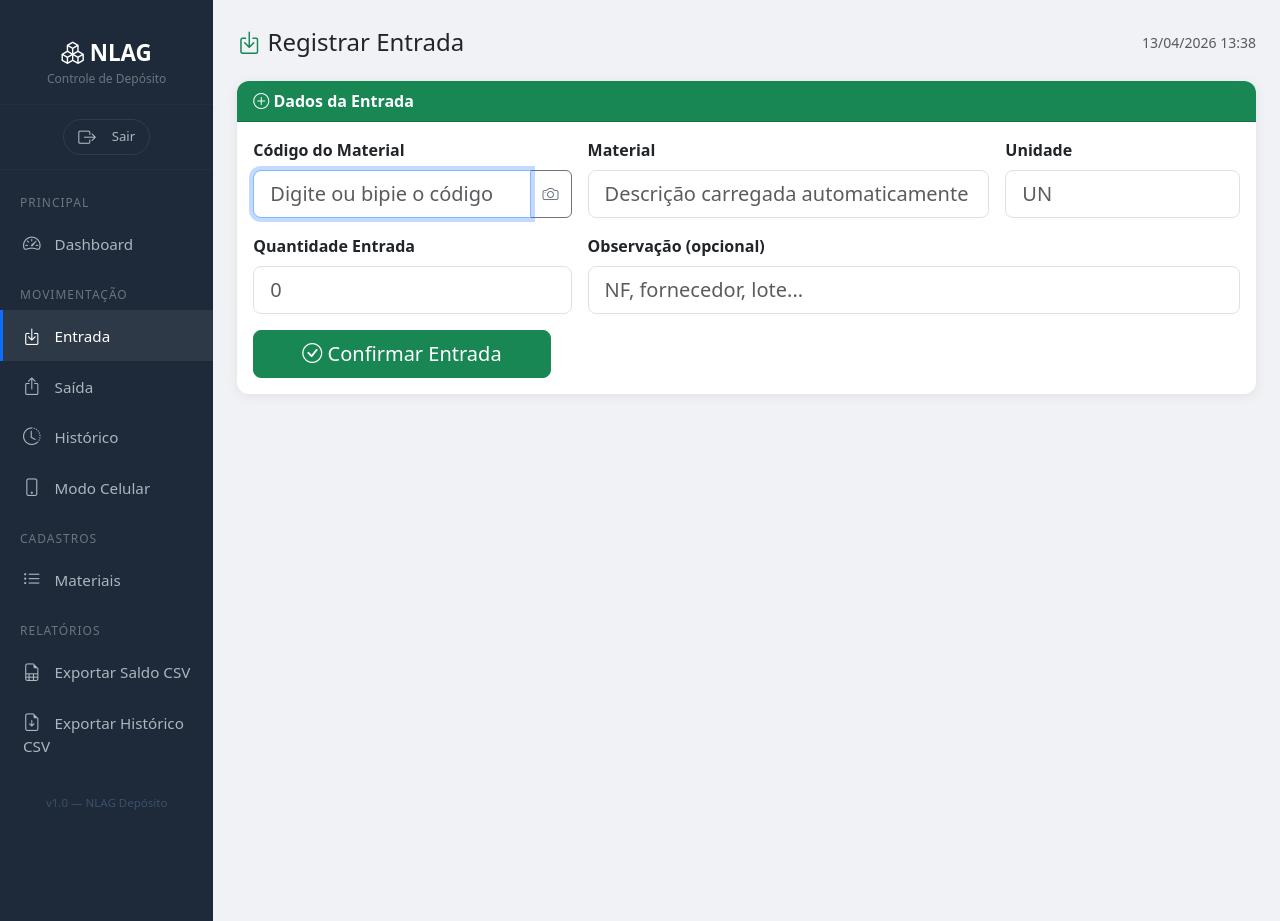
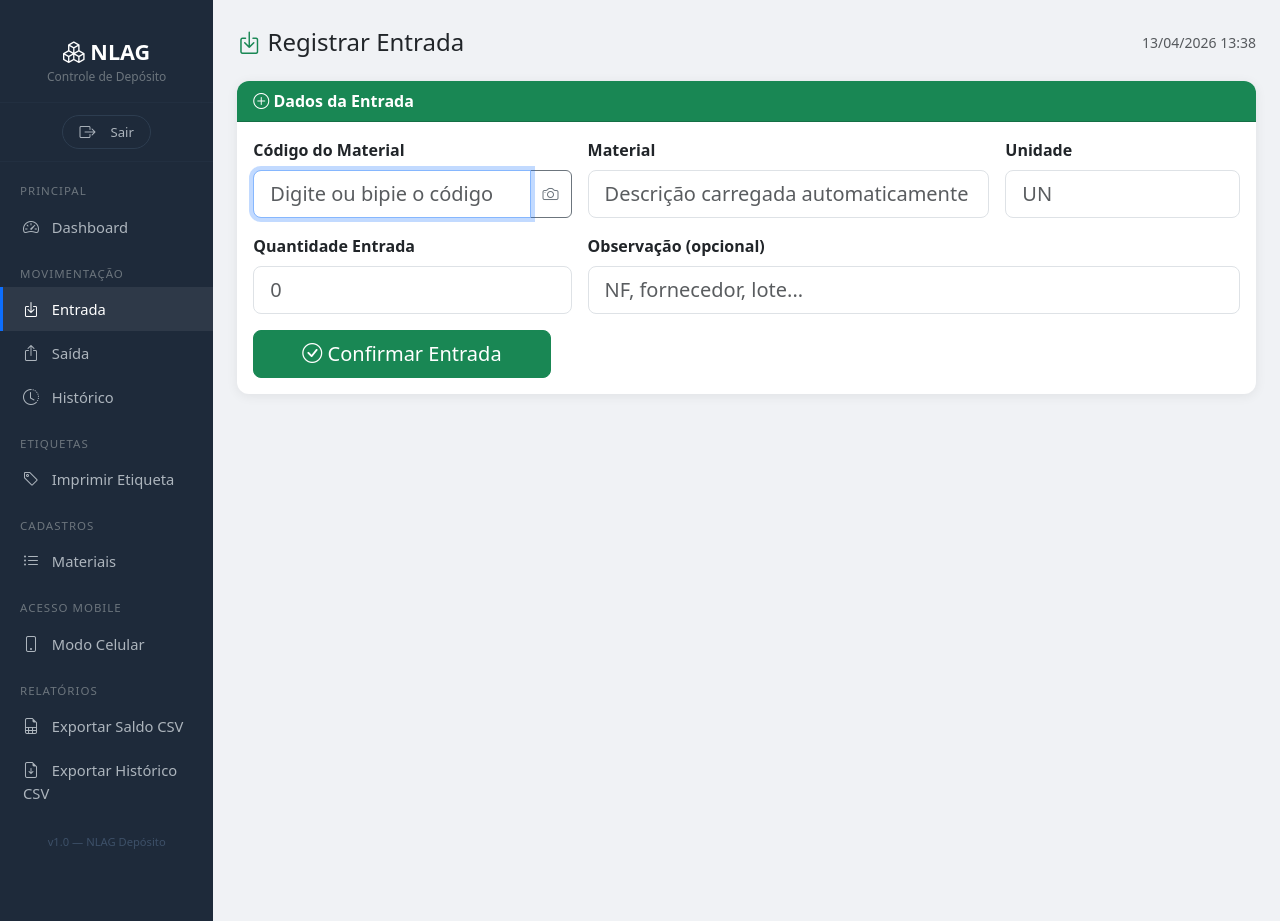
Before and after one commit to gu1001216-arch/NLAG, a Flask app: page /entrada in a window 1280 px wide. Run offline with Flask 3, Linux system fonts and the light colour scheme; the visitor is signed in with stand-in values (Sample User, id 1); data that the repository does not hold is empty; some libraries are stand-ins or nearby versions.

Commit message:
base.html

```diff
--- a/templates/base.html
+++ b/templates/base.html
@@ -9,6 +9,7 @@
   <style>
     body { background-color: #f0f2f5; }
 
+    /* ── SIDEBAR ── */
     .sidebar {
       min-height: 100vh;
       background: #1e2a3a;
@@ -21,9 +22,9 @@
     .sidebar a {
       display: block;
       color: #adb5bd;
-      padding: 12px 20px;
+      padding: 10px 20px;
       text-decoration: none;
-      font-size: 0.95rem;
+      font-size: 0.92rem;
       border-left: 3px solid transparent;
       transition: all 0.2s;
     }
@@ -33,27 +34,30 @@
       background: rgba(255,255,255,0.07);
       border-left: 3px solid #0d6efd;
     }
-    .sidebar a i { margin-right: 10px; font-size: 1.1rem; }
-
+    .sidebar a i {
+      margin-right: 9px;
+      font-size: 1rem;
+    }
     .sidebar .menu-titulo {
       color: #6c757d;
-      font-size: 0.75rem;
+      font-size: 0.72rem;
       text-transform: uppercase;
       letter-spacing: 1px;
-      padding: 18px 20px 6px;
+      padding: 16px 20px 5px;
     }
-    .sidebar-logo {
-      color: #fff;
-      font-size: 1.4rem;
-      font-weight: 700;
-    }
-    .sidebar-sub {
-      color: #6c757d;
-      font-size: 0.75rem;
+    .sidebar-logo  { color: #fff; font-size: 1.35rem; font-weight: 700; }
+    .sidebar-sub   { color: #6c757d; font-size: 0.75rem; }
+    .sidebar-footer {
+      padding: 20px 20px 10px;
+      color: #3d5068;
+      font-size: 0.70rem;
+      text-align: center;
     }
 
+    /* ── CONTEÚDO PRINCIPAL ── */
     .main-content { padding: 28px 24px; }
 
+    /* ── CARDS ── */
     .card {
       border: none;
       border-radius: 12px;
@@ -63,52 +67,69 @@
       border-radius: 12px 12px 0 0 !important;
       font-weight: 600;
     }
-
     .table thead th {
       background-color: #1e2a3a;
       color: #fff;
       border: none;
     }
 
-    /* BOTÃO HAMBURGUER MOBILE */
+    /* ── NAVBAR MOBILE ── */
     .navbar-mobile {
       display: none;
       background: #1e2a3a;
       padding: 12px 16px;
       align-items: center;
       justify-content: space-between;
+      position: sticky;
+      top: 0;
+      z-index: 1030;
     }
-    .navbar-mobile .logo {
-      color: #fff;
-      font-size: 1.1rem;
-      font-weight: 700;
-    }
+    .navbar-mobile .logo   { color: #fff; font-size: 1.1rem; font-weight: 700; }
     .navbar-mobile .btn-menu {
       background: none;
       border: none;
       color: #fff;
-      font-size: 1.5rem;
+      font-size: 1.6rem;
       cursor: pointer;
       padding: 0;
+      line-height: 1;
     }
 
+    /* ── OVERLAY ── */
+    .overlay {
+      display: none;
+      position: fixed;
+      top: 0; left: 0;
+      width: 100%; height: 100%;
+      background: rgba(0,0,0,0.5);
+      z-index: 1040;
+    }
+    .overlay.ativa { display: block; }
+
+    /* ── RESPONSIVO ── */
     @media (max-width: 768px) {
-      .navbar-mobile  { display: flex; }
-      .sidebar        { display: none; position: fixed; top: 0; left: 0;
-                        width: 260px; height: 100vh; z-index: 1050;
-                        min-height: 100vh; padding-top: 16px; }
+      .navbar-mobile { display: flex; }
+      .sidebar {
+        display: none;
+        position: fixed;
+        top: 0; left: 0;
+        width: 270px;
+        height: 100vh;
+        z-index: 1050;
+        min-height: 100vh;
+        padding-top: 12px;
+      }
       .sidebar.aberta { display: block; }
-      .overlay        { display: none; position: fixed; top: 0; left: 0;
-                        width: 100%; height: 100%; background: rgba(0,0,0,0.5);
-                        z-index: 1040; }
-      .overlay.ativa  { display: block; }
-      .col-md-10      { padding: 16px 12px; }
+      .main-content { padding: 16px 12px; }
+      .col-md-10 { padding: 0; }
     }
 
+    /* ── IMPRESSÃO ── */
     @media print {
       .no-print { display: none !important; }
       .sidebar  { display: none !important; }
       .navbar-mobile { display: none !important; }
+      .col-md-2 { display: none !important; }
       .col-md-10 {
         width: 100% !important;
         flex: 0 0 100% !important;
@@ -119,12 +140,12 @@
 </head>
 <body>
 
-<!-- OVERLAY para fechar menu no mobile -->
+<!-- OVERLAY (clique fora fecha menu mobile) -->
 <div class="overlay" id="overlay" onclick="fecharMenu()"></div>
 
-<!-- NAVBAR MOBILE (só aparece em telas pequenas) -->
+<!-- NAVBAR MOBILE -->
 <div class="navbar-mobile no-print">
-  <span class="logo">📦 NLAG — Depósito</span>
+  <span class="logo"><i class="bi bi-boxes"></i> NLAG — Depósito</span>
   <button class="btn-menu" onclick="abrirMenu()">
     <i class="bi bi-list"></i>
   </button>
@@ -133,45 +154,48 @@
 <div class="container-fluid p-0">
   <div class="row g-0">
 
-    <!-- SIDEBAR -->
+    <!-- ══════════════ SIDEBAR ══════════════ -->
     <div class="col-md-2 sidebar no-print" id="sidebar">
 
-      <!-- BOTÃO FECHAR no mobile -->
-      <div class="d-md-none text-end px-3 pb-2">
+      <!-- Fechar (somente mobile) -->
+      <div class="d-md-none text-end px-3 pb-1">
         <button onclick="fecharMenu()"
-                style="background:none; border:none; color:#adb5bd; font-size:1.4rem;">
+                style="background:none;border:none;color:#adb5bd;font-size:1.4rem;">
           <i class="bi bi-x-lg"></i>
         </button>
       </div>
 
-      <!-- LOGO -->
+      <!-- Logo -->
       <div class="text-center py-3 px-2">
         <div class="sidebar-logo"><i class="bi bi-boxes"></i> NLAG</div>
         <div class="sidebar-sub">Controle de Depósito</div>
       </div>
-      <hr style="border-color:#2d3d50; margin:0 0 6px 0;">
 
-      <!-- LOGOUT -->
+      <hr style="border-color:#2d3d50;margin:0 0 4px 0;">
+
+      <!-- Botão Sair -->
       <div class="text-center py-2">
         <a href="/logout"
-           style="display:inline-flex; align-items:center; gap:6px;
-                  color:#adb5bd; font-size:0.82rem; text-decoration:none;
-                  border:1px solid #2d3d50; border-radius:20px;
-                  padding:4px 14px; transition:all 0.2s;"
-           onmouseover="this.style.color='#fff'; this.style.borderColor='#6c757d';"
-           onmouseout="this.style.color='#adb5bd'; this.style.borderColor='#2d3d50';">
+           style="display:inline-flex;align-items:center;gap:6px;
+                  color:#adb5bd;font-size:0.82rem;text-decoration:none;
+                  border:1px solid #2d3d50;border-radius:20px;
+                  padding:4px 16px;transition:all 0.2s;"
+           onmouseover="this.style.color='#fff';this.style.borderColor='#6c757d';"
+           onmouseout="this.style.color='#adb5bd';this.style.borderColor='#2d3d50';">
           <i class="bi bi-box-arrow-right"></i> Sair
         </a>
       </div>
-      <hr style="border-color:#2d3d50; margin:6px 0;">
 
-      <!-- MENU PRINCIPAL -->
+      <hr style="border-color:#2d3d50;margin:4px 0;">
+
+      <!-- ── PRINCIPAL ── -->
       <div class="menu-titulo">Principal</div>
       <a href="/"
          class="{{ 'active' if request.endpoint == 'index' else '' }}">
         <i class="bi bi-speedometer2"></i> Dashboard
       </a>
 
+      <!-- ── MOVIMENTAÇÃO ── -->
       <div class="menu-titulo">Movimentação</div>
       <a href="/entrada"
          class="{{ 'active' if request.endpoint == 'entrada' else '' }}">
@@ -185,17 +209,29 @@
          class="{{ 'active' if request.endpoint == 'historico' else '' }}">
         <i class="bi bi-clock-history"></i> Histórico
       </a>
-      <a href="/coletor"
-         class="{{ 'active' if request.endpoint == 'coletor' else '' }}">
-        <i class="bi bi-phone"></i> Modo Celular
+
+      <!-- ── ETIQUETAS ── -->
+      <div class="menu-titulo">Etiquetas</div>
+      <a href="/imprimir_etiqueta"
+         class="{{ 'active' if request.endpoint == 'imprimir_etiqueta' else '' }}">
+        <i class="bi bi-tag"></i> Imprimir Etiqueta
       </a>
 
+      <!-- ── CADASTROS ── -->
       <div class="menu-titulo">Cadastros</div>
       <a href="/materiais"
          class="{{ 'active' if request.endpoint == 'materiais' else '' }}">
         <i class="bi bi-list-ul"></i> Materiais
       </a>
 
+      <!-- ── ACESSO MOBILE ── -->
+      <div class="menu-titulo">Acesso Mobile</div>
+      <a href="/coletor"
+         class="{{ 'active' if request.endpoint == 'coletor' else '' }}">
+        <i class="bi bi-phone"></i> Modo Celular
+      </a>
+
+      <!-- ── RELATÓRIOS ── -->
       <div class="menu-titulo">Relatórios</div>
       <a href="/exportar_saldo">
         <i class="bi bi-file-earmark-spreadsheet"></i> Exportar Saldo CSV
@@ -204,19 +240,14 @@
         <i class="bi bi-file-earmark-arrow-down"></i> Exportar Histórico CSV
       </a>
 
-      <!-- VERSÃO -->
-      <div style="padding: 24px 20px 12px; color:#3d5068;
-                  font-size:0.72rem; text-align:center;">
-        v1.0 — NLAG Depósito
-      </div>
+      <div class="sidebar-footer">v1.0 — NLAG Depósito</div>
+    </div>
+    <!-- ══════════════ FIM SIDEBAR ══════════════ -->
 
-    </div>
-    <!-- FIM SIDEBAR -->
-
-    <!-- CONTEÚDO PRINCIPAL -->
+    <!-- ══════════════ CONTEÚDO ══════════════ -->
     <div class="col-md-10 main-content">
 
-      <!-- FLASH MESSAGES -->
+      <!-- Flash messages globais -->
       {% with messages = get_flashed_messages(with_categories=true) %}
         {% if messages %}
           {% for categoria, mensagem in messages %}
@@ -229,16 +260,14 @@
       {% endwith %}
 
       {% block content %}{% endblock %}
-
     </div>
-    <!-- FIM CONTEÚDO -->
+    <!-- ══════════════ FIM CONTEÚDO ══════════════ -->
 
   </div>
 </div>
 
 <script src="https://cdn.jsdelivr.net/npm/bootstrap@5.3.3/dist/js/bootstrap.bundle.min.js"></script>
 <script>
-  // Abre e fecha menu lateral no mobile
   function abrirMenu() {
     document.getElementById('sidebar').classList.add('aberta');
     document.getElementById('overlay').classList.add('ativa');
@@ -249,13 +278,12 @@
     document.getElementById('overlay').classList.remove('ativa');
     document.body.style.overflow = '';
   }
-  // Fecha menu ao clicar em qualquer link dentro dele (mobile)
+  // Fecha menu ao clicar em qualquer link (mobile)
   document.querySelectorAll('#sidebar a').forEach(link => {
     link.addEventListener('click', () => {
       if (window.innerWidth <= 768) fecharMenu();
     });
   });
 </script>
-
 </body>
 </html>
```
